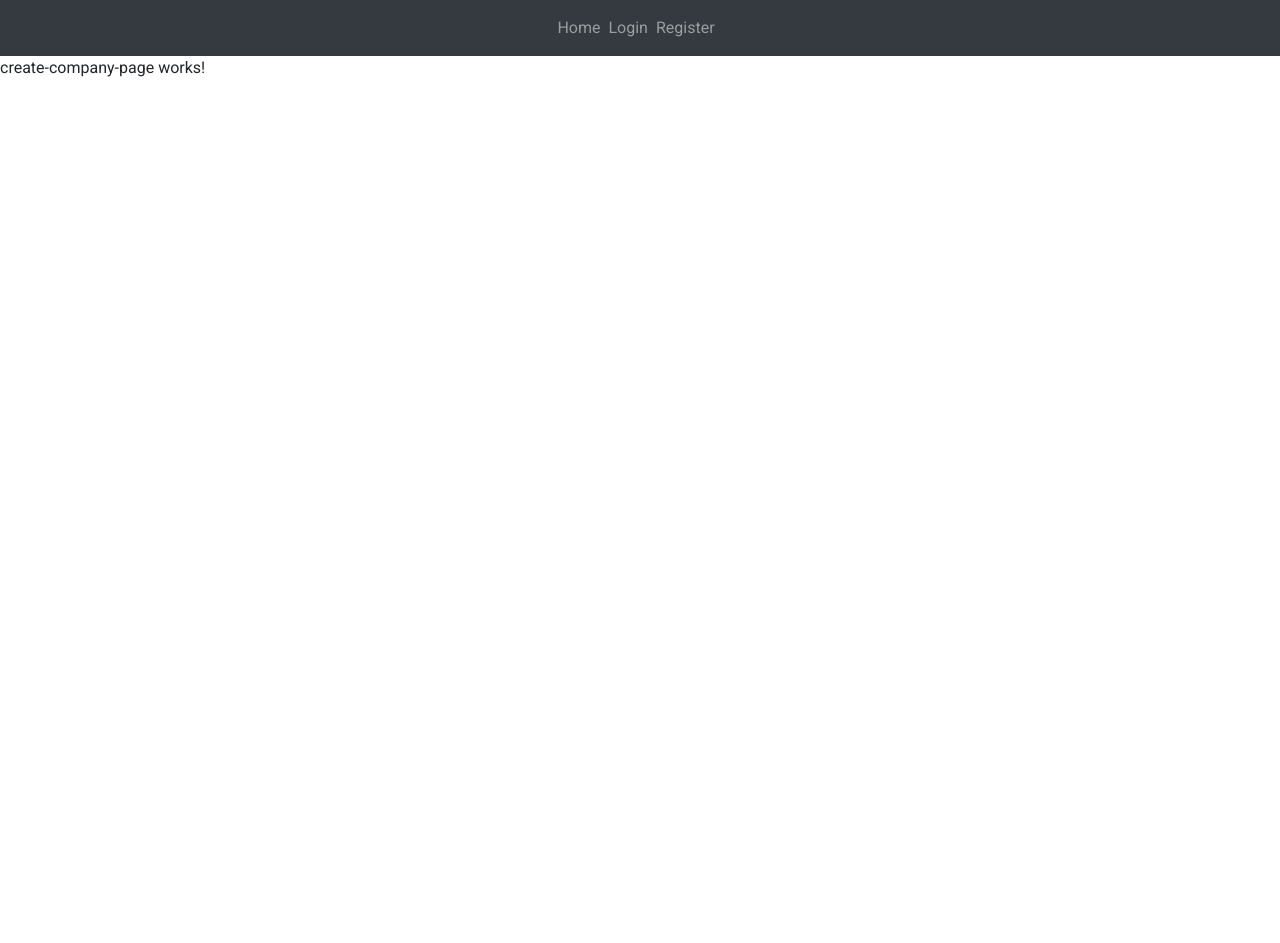
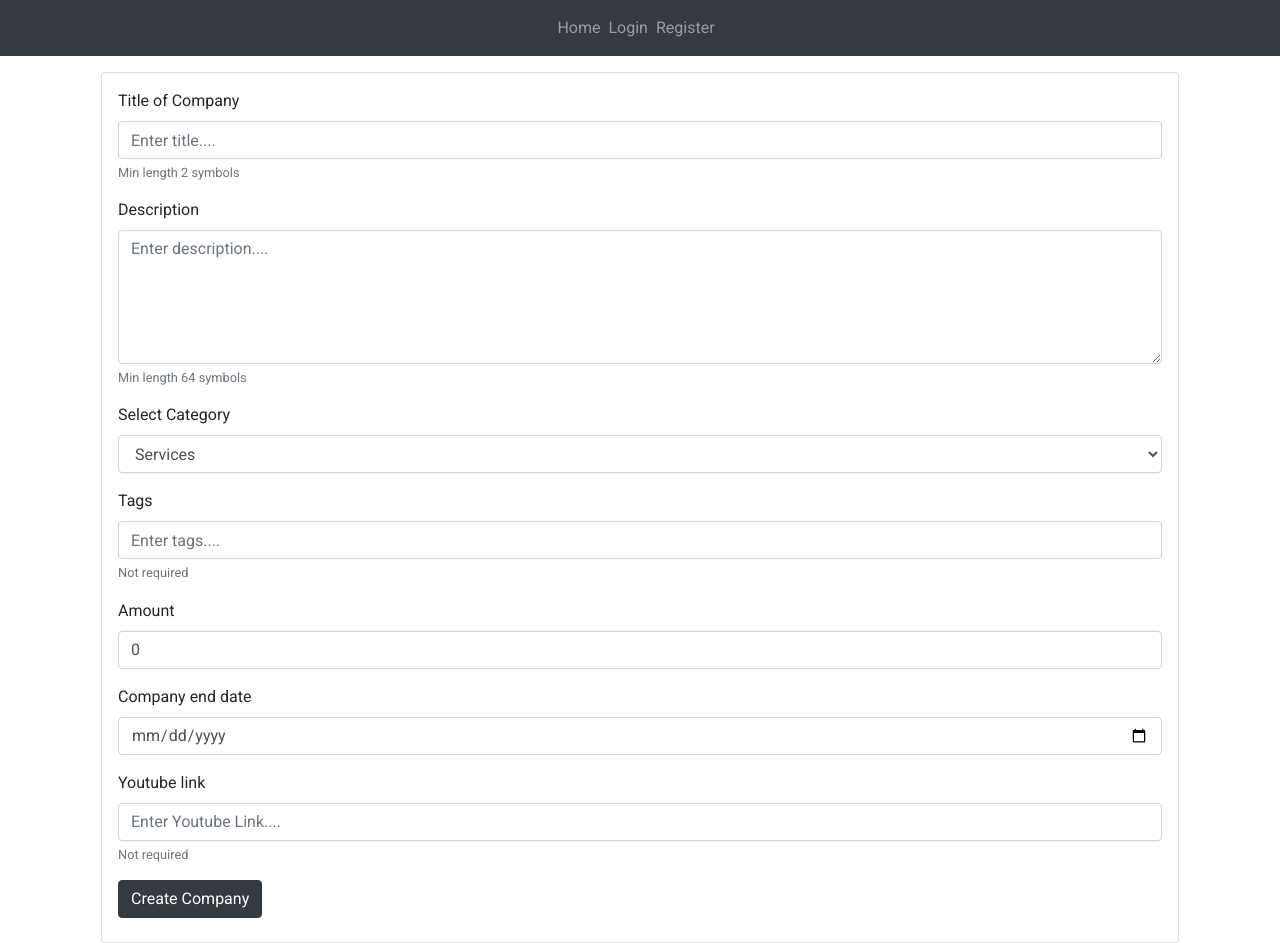
Before and after one commit to Motahard/itransition, an Angular app in the folder client/: page /create-company in a window 1280 px wide. Before the commit the page ends 800 px from the top, so only its background shows below. Built offline with nearby package versions, Linux system fonts and the light colour scheme; no server answers.

Commit message:
created add company page template, created routes

```diff
--- a/client/src/app/components/companies/companies.component.ts
+++ b/client/src/app/components/companies/companies.component.ts
@@ -13,38 +13,32 @@ export class CompaniesComponent implements OnInit {
   constructor(private companiesService: CompaniesService) {
     this.companies = [
       {
-        id: "1",
         title: "Company 1",
-        shortDescription:
+        description:
           "Is simply dummy text of the printing and typesetting industry. Lorem Ipsum has been the industry's standard dummy text ever since the 1500s, when",
-        description: "",
         amount: 10000,
         currentAmount: 0,
         category: "Food",
-        tags: ["#hi", "#hitch"],
+        tags: "#h#hitch",
         dateStart: Date.now(),
         dateEnd: Date.now() + 10000000
       },
       {
-        id: "2",
         title: "Company 2",
-        shortDescription:
+        description:
           "ut also the leap into electronic typesetting, remaining essentially unchanged. It was popularised in the 1960s with the release of Letraset sheets containing Lorem Ipsum passages, and more recently with d",
-        description: "",
         amount: 1200,
-        tags: ["#hi", "#hitch"],
+        tags: "#hi#hitch",
         currentAmount: 1000,
         category: "Mother",
         dateStart: Date.now(),
         dateEnd: Date.now() + 1000000
       },
       {
-        id: "3",
         title: "Company 3",
-        tags: ["#hi", "#hitch"],
-        shortDescription:
+        tags: "#hi#hitch",
+        description:
           " content of a page when looking at its layout. The point of using Lorem Ipsum is that it has a more-or-less normal distribution of letters, as opposed to using 'Content here, content here', making it look like readable English. Many desktop publishing packages and web ",
-        description: "",
         amount: 3000,
         currentAmount: 1000,
         category: "Father ",
--- a/client/src/app/components/company-item/company-item.component.html
+++ b/client/src/app/components/company-item/company-item.component.html
@@ -7,8 +7,8 @@
       {{ company.category }}
     </div>
     <div class="mt-2">
-      <span *ngFor="let tag of company.tags" class="text-primary">
-        {{ tag }}
+      <span class="text-primary">
+        {{ company.tags }}
       </span>
     </div>
   </div>
@@ -16,7 +16,7 @@
 
   <div class="card-body py-2">
     <p class="text-justify">
-      {{ company.shortDescription }}
+      {{ company.description }}
     </p>
   </div>
   <div class="card-footer">
--- a/client/src/app/components/navbar/navbar.component.ts
+++ b/client/src/app/components/navbar/navbar.component.ts
@@ -18,6 +18,8 @@ export class NavbarComponent implements OnInit, OnDestroy {
     this.userSub$ = this.authService.user.subscribe(user => {
       this.user = user;
     });
+    this.authService.getUser();
+    console.log(this.user);
   }
 
   onLogoutClick() {
@@ -25,6 +27,7 @@ export class NavbarComponent implements OnInit, OnDestroy {
   }
 
   ngOnDestroy() {
+    console.log(this.user + "destoy");
     this.userSub$.unsubscribe();
   }
 }
--- a/client/src/app/models/company.class.ts
+++ b/client/src/app/models/company.class.ts
@@ -1,12 +1,11 @@
 export interface Company {
-  id: string;
   title: string;
-  shortDescription: string;
   description: string;
   category: string;
-  tags: string[];
+  tags: string;
   amount: number;
   dateStart: number;
   dateEnd: number;
   currentAmount: number;
+  youtubeLink?: string;
 }
--- a/client/src/app/pages/create-company-page/create-company-page.component.html
+++ b/client/src/app/pages/create-company-page/create-company-page.component.html
@@ -1 +1,72 @@
-<p>create-company-page works!</p>
+<div class="container">
+  <div class="card p-3 m-3">
+    <form [formGroup]="form" (ngSubmit)="onSubmit()">
+      <div class="form-group">
+        <label for="title">Title of Company</label>
+        <input
+          type="text"
+          class="form-control"
+          name="title"
+          formControlName="title"
+          placeholder="Enter title...."
+        />
+        <small class="form-text text-muted">Min length 2 symbols</small>
+      </div>
+      <div class="form-group">
+        <label for="description">Description</label>
+        <textarea
+          type="text"
+          class="form-control"
+          name="description"
+          formControlName="description"
+          placeholder="Enter description...."
+          rows="5"
+        ></textarea>
+        <small class="form-text text-muted">Min length 64 symbols</small>
+      </div>
+      <div class="form-group">
+        <label for="category">Select Category</label>
+        <select class="form-control" formControlName="category" name="category">
+          <option value="services">Services</option>
+          <option value="it">Information Technologies</option>
+          <option value="innovations">Innovations</option>
+          <option value="inventions">Inventions</option>
+        </select>
+      </div>
+      <div class="form-group">
+        <label for="tags">Tags</label>
+        <input
+          type="text"
+          class="form-control"
+          formControlName="tags"
+          placeholder="Enter tags...."
+        />
+        <small class="form-text text-muted">Not required</small>
+      </div>
+      <div class="form-group">
+        <label for="amount">Amount</label>
+        <input
+          type="text"
+          class="form-control"
+          formControlName="amount"
+          placeholder="Enter required amount...."
+        />
+      </div>
+      <div class="form-group">
+        <label for="dateEnd">Company end date</label>
+        <input type="date" class="form-control" formControlName="dateEnd" />
+      </div>
+      <div class="form-group">
+        <label for="yLink">Youtube link</label>
+        <input
+          type="text"
+          class="form-control"
+          formControlName="yLink"
+          placeholder="Enter Youtube Link...."
+        />
+        <small class="form-text text-muted">Not required</small>
+      </div>
+      <button type="submit" class="btn btn-dark mb-2">Create Company</button>
+    </form>
+  </div>
+</div>
--- a/client/src/app/pages/create-company-page/create-company-page.component.ts
+++ b/client/src/app/pages/create-company-page/create-company-page.component.ts
@@ -1,15 +1,57 @@
-import { Component, OnInit } from '@angular/core';
+import { Component, OnInit } from "@angular/core";
+import { CompaniesService } from "src/app/services/companies.service";
+import { Company } from "src/app/models/company.class";
+import { FormGroup, FormControl, Validators } from "@angular/forms";
 
 @Component({
-  selector: 'app-create-company-page',
-  templateUrl: './create-company-page.component.html',
-  styleUrls: ['./create-company-page.component.scss']
+  selector: "app-create-company-page",
+  templateUrl: "./create-company-page.component.html",
+  styleUrls: ["./create-company-page.component.scss"]
 })
 export class CreateCompanyPageComponent implements OnInit {
+  form: FormGroup;
+  company: Company;
 
-  constructor() { }
+  constructor(private companiesService: CompaniesService) {}
 
   ngOnInit() {
+    this.form = new FormGroup({
+      title: new FormControl("", [
+        Validators.required,
+        Validators.minLength(2)
+      ]),
+      description: new FormControl("", [
+        Validators.required,
+        Validators.minLength(64)
+      ]),
+      category: new FormControl("services", [Validators.required]),
+      tags: new FormControl(""),
+      amount: new FormControl(0, [Validators.required]),
+      dateEnd: new FormControl("", Validators.required),
+      yLink: new FormControl("")
+    });
   }
 
+  onSubmit() {
+    const formData = { ...this.form.value };
+    const yLink = formData.yLink;
+    let slicedLink;
+
+    if (yLink) slicedLink = yLink.slice(yLink.indexOf("=") + 1);
+
+    this.company = {
+      title: formData.title,
+      description: formData.description,
+      category: formData.category,
+      tags: formData.tags,
+      amount: +formData.amount,
+      dateStart: Date.now(),
+      dateEnd: new Date(formData.dateEnd).getTime(),
+      currentAmount: 0,
+      youtubeLink: slicedLink
+    };
+
+    this.companiesService.createCompany(this.company);
+    this.form.reset();
+  }
 }
--- a/client/src/app/pages/main-page/main-page.component.ts
+++ b/client/src/app/pages/main-page/main-page.component.ts
@@ -9,7 +9,5 @@ import { AuthService } from "src/app/services/auth.service";
 export class MainPageComponent implements OnInit {
   constructor(private authService: AuthService) {}
 
-  ngOnInit() {
-    this.authService.getUser();
-  }
+  ngOnInit() {}
 }
--- a/client/src/app/services/auth.service.ts
+++ b/client/src/app/services/auth.service.ts
@@ -1,19 +1,19 @@
 import { Injectable } from "@angular/core";
 import { HttpClient, HttpErrorResponse } from "@angular/common/http";
-import { Subject, BehaviorSubject } from "rxjs";
+import { BehaviorSubject, Subscription, Observable } from "rxjs";
 import { User } from "../models/user.class";
 
 @Injectable({
   providedIn: "root"
 })
 export class AuthService {
-  user: Subject<User>;
+  user: BehaviorSubject<User>;
   token: BehaviorSubject<string>;
   errorRegister: BehaviorSubject<string>;
   errorLogin: BehaviorSubject<string>;
 
   constructor(private http: HttpClient) {
-    this.user = new Subject<User>();
+    this.user = new BehaviorSubject<User>(null);
     this.token = new BehaviorSubject<string>(this.getTokenFromLocalStorage());
     this.errorRegister = new BehaviorSubject<string>(null);
     this.errorLogin = new BehaviorSubject<string>(null);
@@ -83,6 +83,7 @@ export class AuthService {
     this.http.get<User>("/api/user").subscribe(
       res => {
         this.user.next(res);
+        console.log(res);
       },
       (err: HttpErrorResponse) => {
         console.log(err.error);
--- a/client/src/app/services/companies.service.ts
+++ b/client/src/app/services/companies.service.ts
@@ -13,10 +13,15 @@ export class CompaniesService {
     this.companies = new BehaviorSubject<Company[]>([]);
   }
 
-  getCompanies() {
-    this.http.get<Company[]>("/api/companies").subscribe(companies => {
-      //this.companies.next(companies);
-      console.log(companies);
+  createCompany(company: Company): void {
+    this.http.post("/api/companies/add", company).subscribe(res => {
+      console.log(res);
     });
   }
+
+  getCompanies(): void {
+    // this.http.get<Company[]>("/api/companies").subscribe(companies => {
+    //   this.companies.next(companies);
+    // });
+  }
 }
```
Also changed, not shown: client/src/app/app.module.ts (+9 -8 lines), 2 other files (tests, documents, lock files or other folders).
